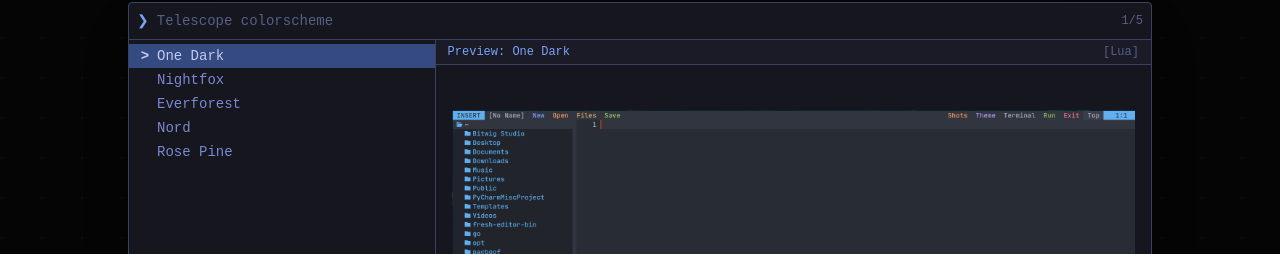
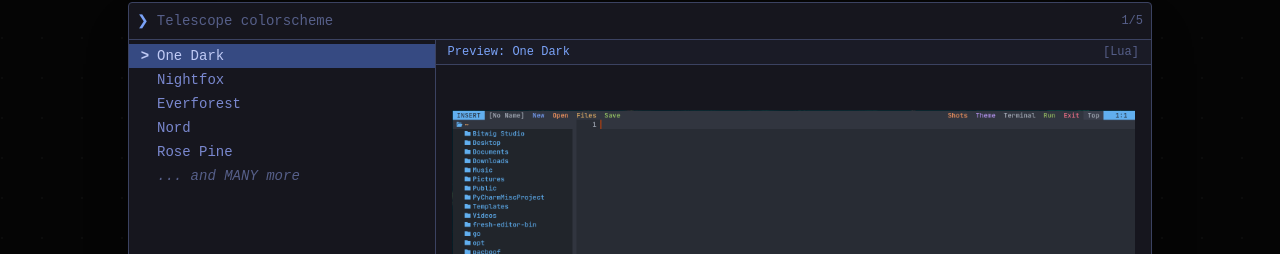
Before and after one commit to benevolentshrine/easyvim-site, a React (Vite) app: page / in a window 1280 px wide. Shown: the part 5204-5458 px from the top of the page. Built offline with nearby package versions, Linux system fonts and the light colour scheme.

Commit message:
Add 'and MANY more' to theme list

```diff
--- a/src/components/TelescopeThemeViewer.tsx
+++ b/src/components/TelescopeThemeViewer.tsx
@@ -106,6 +106,10 @@
                     {theme.name}
                   </li>
                 ))}
+                {/* Implications of more themes */}
+                <li className="px-2 py-0.5 text-[#565f89] italic pl-7">
+                  ... and MANY more
+                </li>
               </ul>
             </div>
 
```
